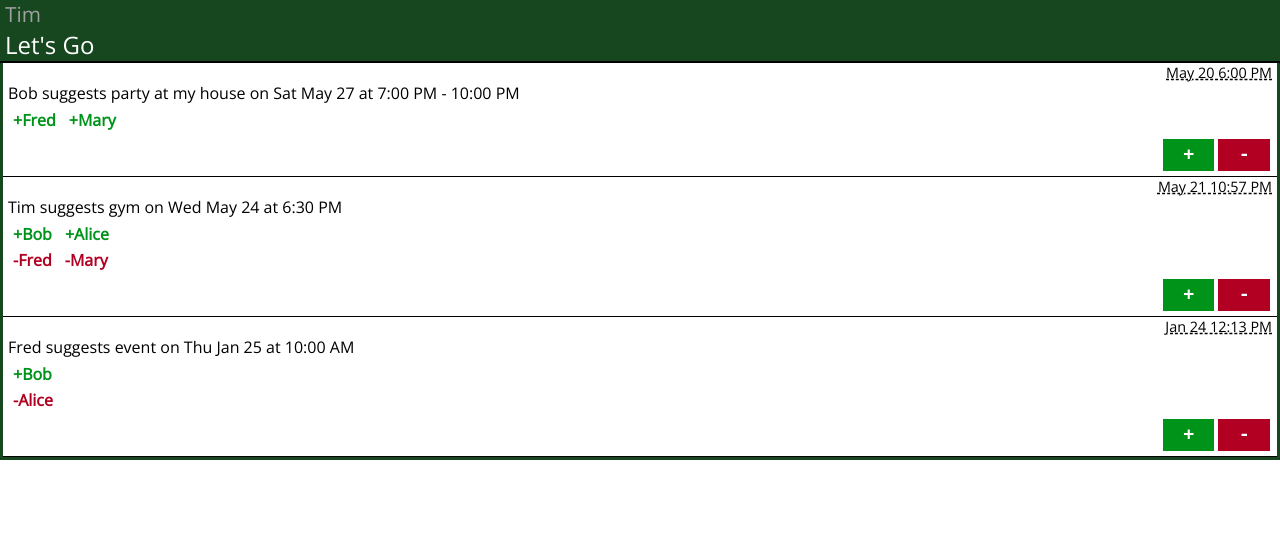
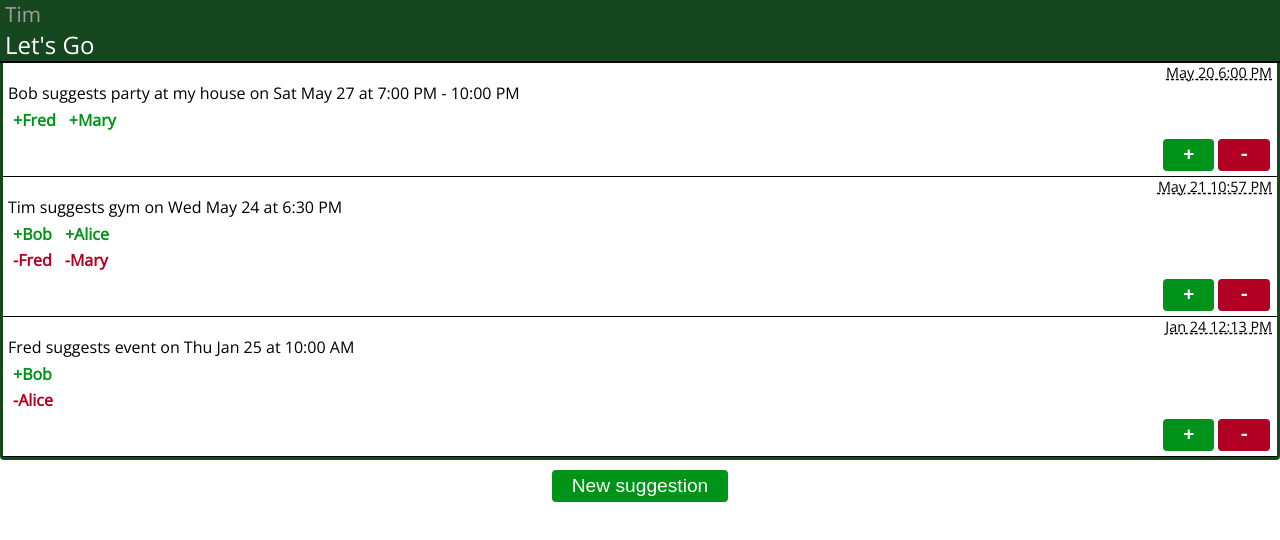
Before and after one commit to SlimTim10/LetsGo, a React (Create React App) app: page / in a window 1280 px wide. Shown: the top 540 px of the page. Built offline with nearby package versions, Linux system fonts and the light colour scheme.

Commit message:
Style suggestion button

```diff
--- a/src/App.js
+++ b/src/App.js
@@ -1,6 +1,7 @@
 import React, { Component } from 'react';
 import Navbar from './Navbar';
 import Messages from './Messages';
+import Suggestion from './Suggestion';
 import Status from './Status';
 import './App.css';
 
@@ -61,6 +62,7 @@ class App extends Component {
       <div className="App">
         <Navbar username={this.state.currentUser.name} />
         <Messages messages={this.state.messages} user={this.state.currentUser} />
+        <Suggestion />
       </div>
     );
   }
--- /dev/null
+++ b/src/Suggestion.js
@@ -0,0 +1,13 @@
+import React, { Component } from 'react';
+
+class Suggestion extends Component {
+  render() {
+    return (
+      <section className="suggestion">
+        <button className="btn-suggestion">New suggestion</button>
+      </section>
+    );
+  }
+}
+
+export default Suggestion;
--- a/src/index.css
+++ b/src/index.css
@@ -28,6 +28,7 @@ body {
 	border-left: 3px solid #16471F;
 	border-right: 3px solid #16471F;
 	border-bottom: 3px solid #16471F;
+	border-radius: 0 0 4px 4px;
 }
 
 .message {
@@ -94,6 +95,7 @@ body {
 	font-weight: 700;
 	padding: 5px 20px 5px 20px;
 	text-decoration: none;
+	border-radius: 4px;
 }
 .btn:hover {
 	text-decoration: none;
@@ -122,3 +124,22 @@ body {
 	margin-left: 2px;
 	margin-right: 2px;
 }
+
+.suggestion {
+	text-align: center;
+	margin-top: 10px;
+}
+
+.btn-suggestion {
+	border: none;
+	color: #ffffff;
+	background: #00931A;
+	font-size: 1.2em;
+	padding: 5px 20px 5px 20px;
+	text-decoration: none;
+	border-radius: 4px;
+}
+.btn-suggestion:hover {
+	text-decoration: none;
+	background: #29C044;
+}
```
